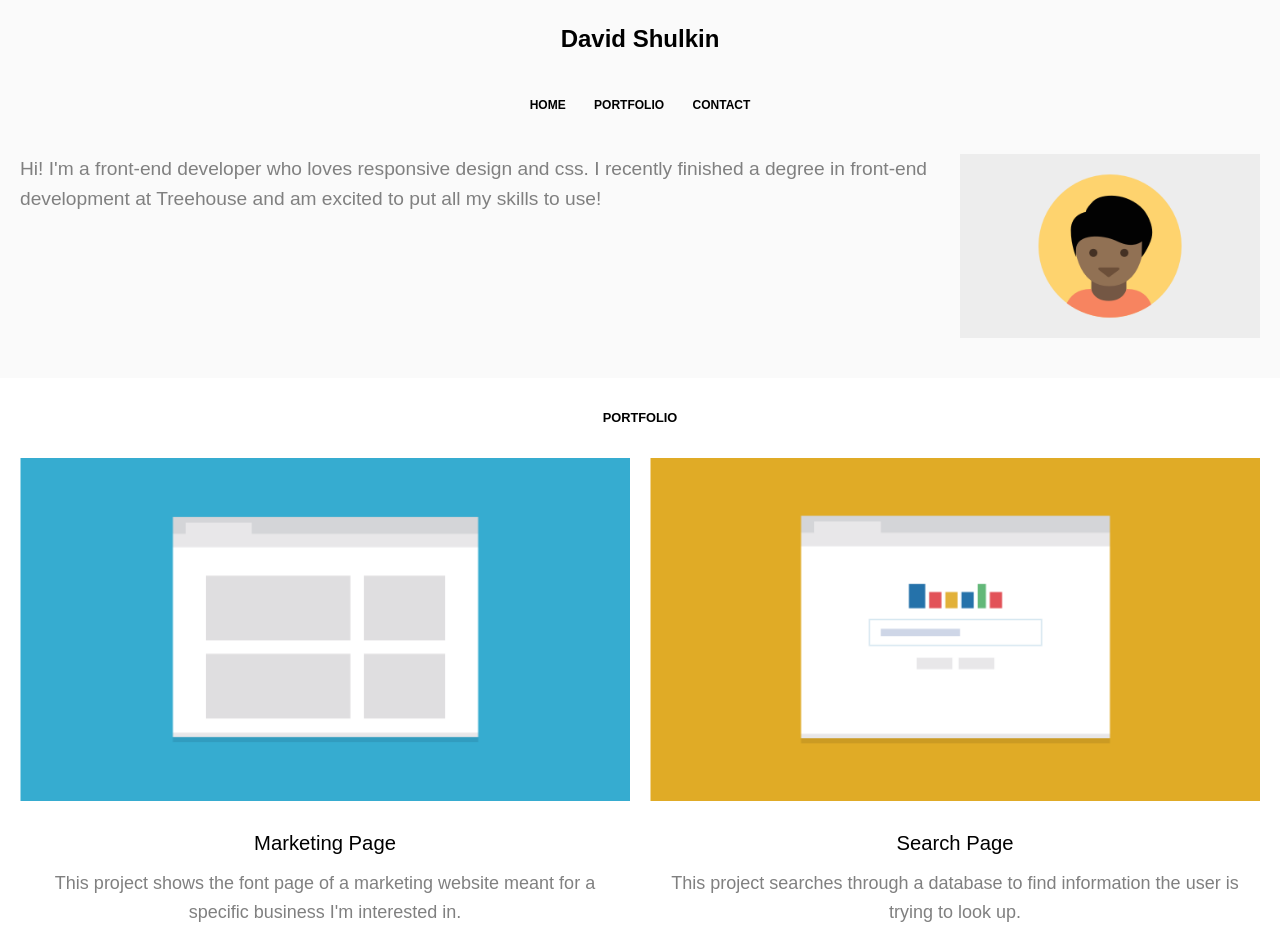
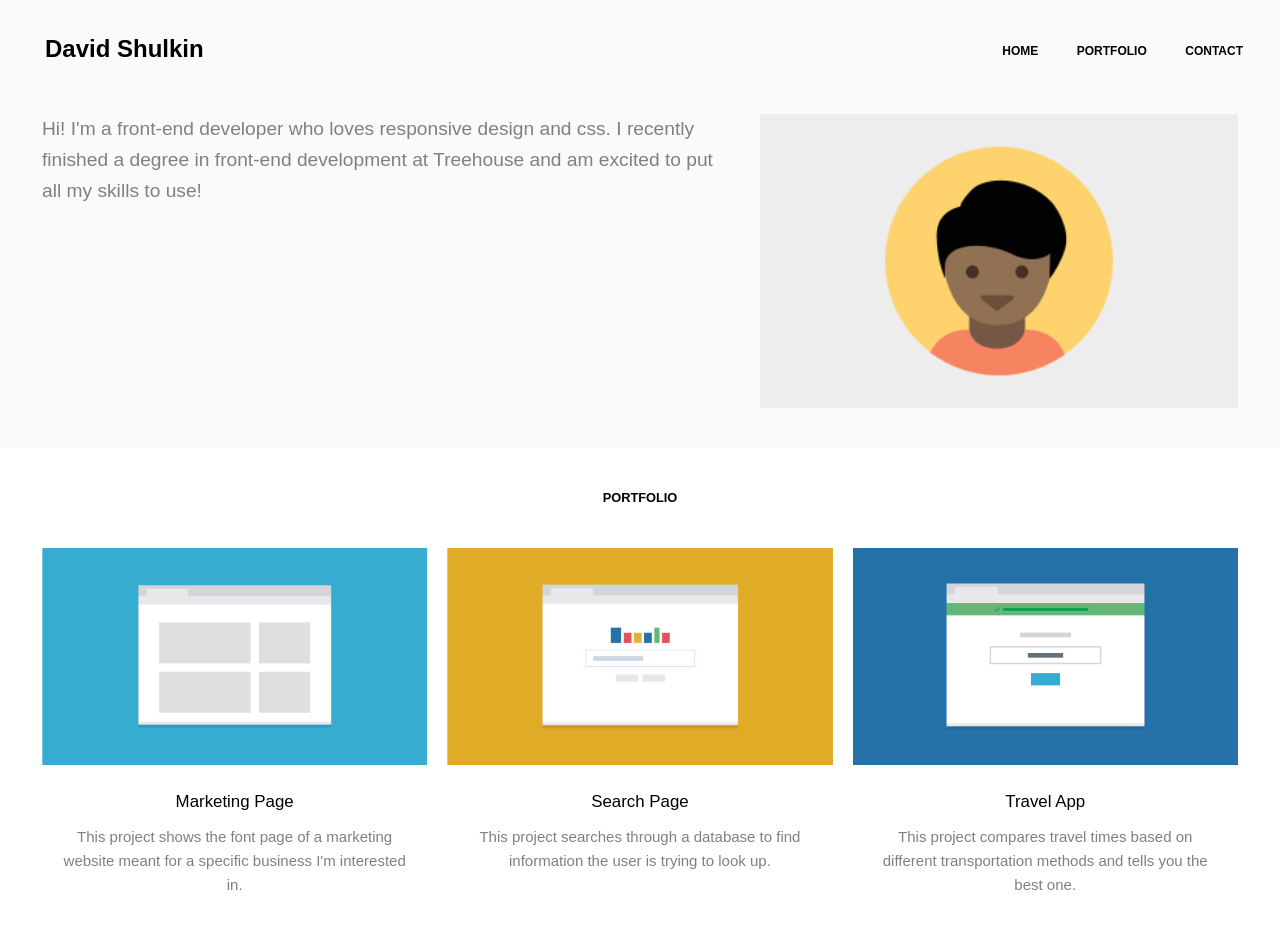
Before and after one commit to DShulkin/Mobile_First_Responsive_Layout, a plain HTML site: page index.html in a window 1280 px wide. Shown: the top 952 px of the page. Drawn offline with Linux system fonts and the light colour scheme; files that its build step writes are made by us from their sources.

Commit message:
Finished All Media Queries
Updated HTML and CSS with correct and hsorter syntax

```diff
--- a/index.html
+++ b/index.html
@@ -11,7 +11,7 @@
 <body>
     <div class="wrapper">
         <div class="grouped">
-            <header class="main-header">
+            <header class="main-header clearfix">
                 <h1 class="name">David Shulkin</h1>
                 <ul class="main-nav">
                     <li><a href="#home">HOME</a></li>
@@ -97,3 +97,4 @@
     </div><!--wrapper-->
 
 </body>
+</html>
--- a/styles.css
+++ b/styles.css
@@ -49,7 +49,6 @@ width: 100%;
 
 .wrapper {
 width: 100%;
-
 }
 
 .contains {
@@ -152,6 +151,8 @@ span a {
 
 @media (min-width: 768px) {
 
+
+
     .main-nav li {
       list-style-type: none;
       display: inline-block;
@@ -186,17 +187,19 @@ span a {
          768px  columns
 --------------------------------- */
 
-.contains {
-    padding: 0;
-    margin: 0 auto;
-  }
+    .contains {
+      padding: 0;
+      margin: 0 auto;
+    }
 
     .col {
       width: 50%;
+      height: 410px;
     }
 
     .col p {
       font-size: 1.125em;
+      padding: 0 20px 0 20px;
     }
 
     .left{
@@ -238,4 +241,69 @@ span a {
 
 @media (min-width: 1024px) {
 
+  .main-header {
+    position: relative;
+    }
+
+
+    .profile{
+       width: 95%;;
+       padding: 0 10px;
+      }
+
+    .folio-title {
+      margin: 40px 0;
+    }
+
+    .name {
+      text-align: left;
+      padding: 30px 0 30px 45px;
+
+    }
+
+    .profile-img {
+      margin-left: 30px;
+      padding-left: 0;
+      width: 40%;
+    }
+
+    .main-nav {
+      position: absolute;
+      bottom: 25px;
+      right: 15px;
+    }
+
+    .main-nav li {
+      padding: 0;
+      padding-right: 10px;
+    }
+
+    .contains {
+      width: 95%;
+    }
+
+    .col {
+      width: 33.33%;
+      float: left;
+      padding: 0;
+    }
+
+    .col p {
+      font-size: 15px;
+    }
+
+    .right, .left {
+      padding: 10px;
+      padding-top: 0;
+    }
+
+    p span {
+      margin-top: 5px;
+    }
+
+    p span a {
+      margin-top: 5px;
+    }
+
+
 }
```
